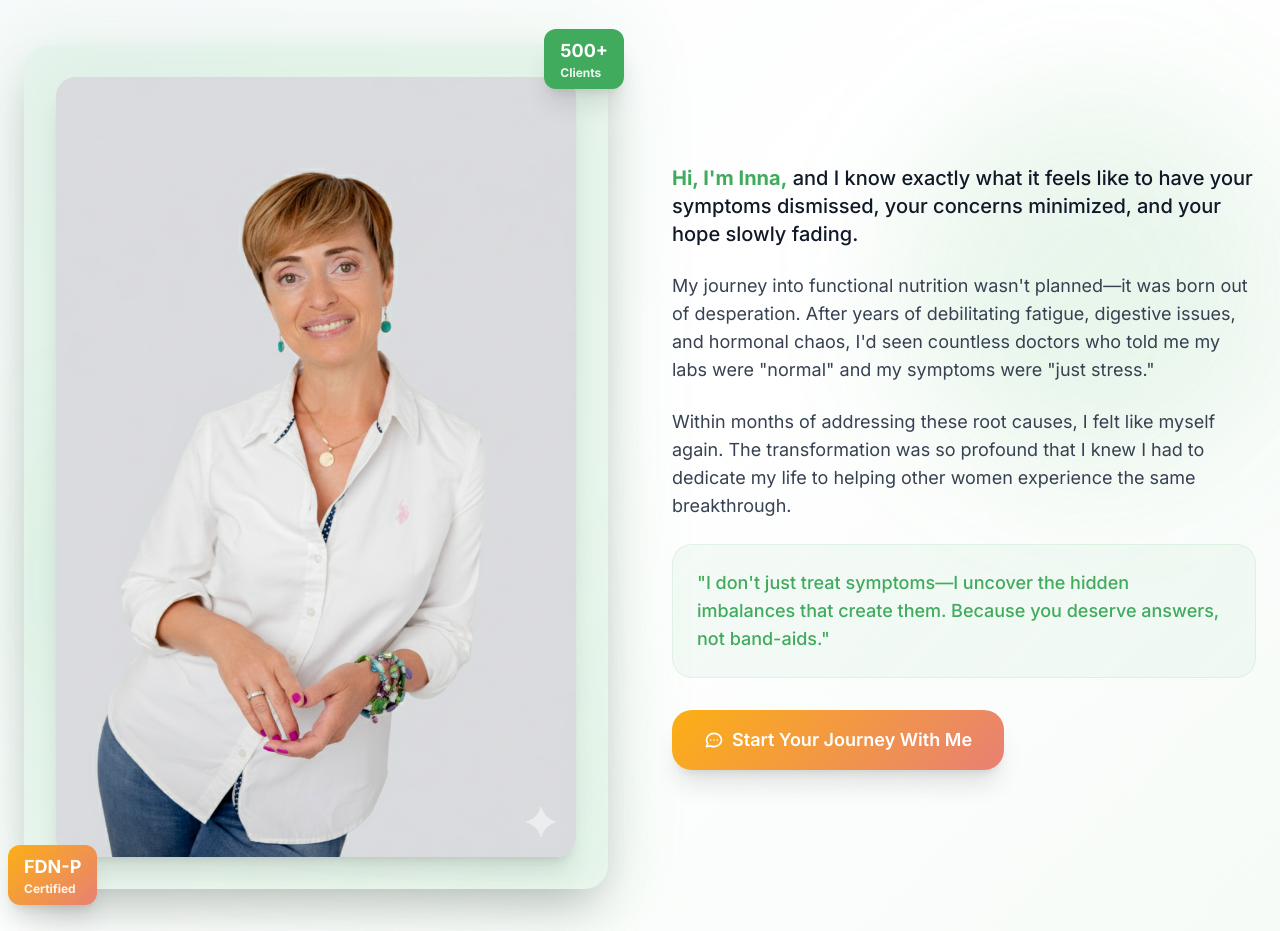
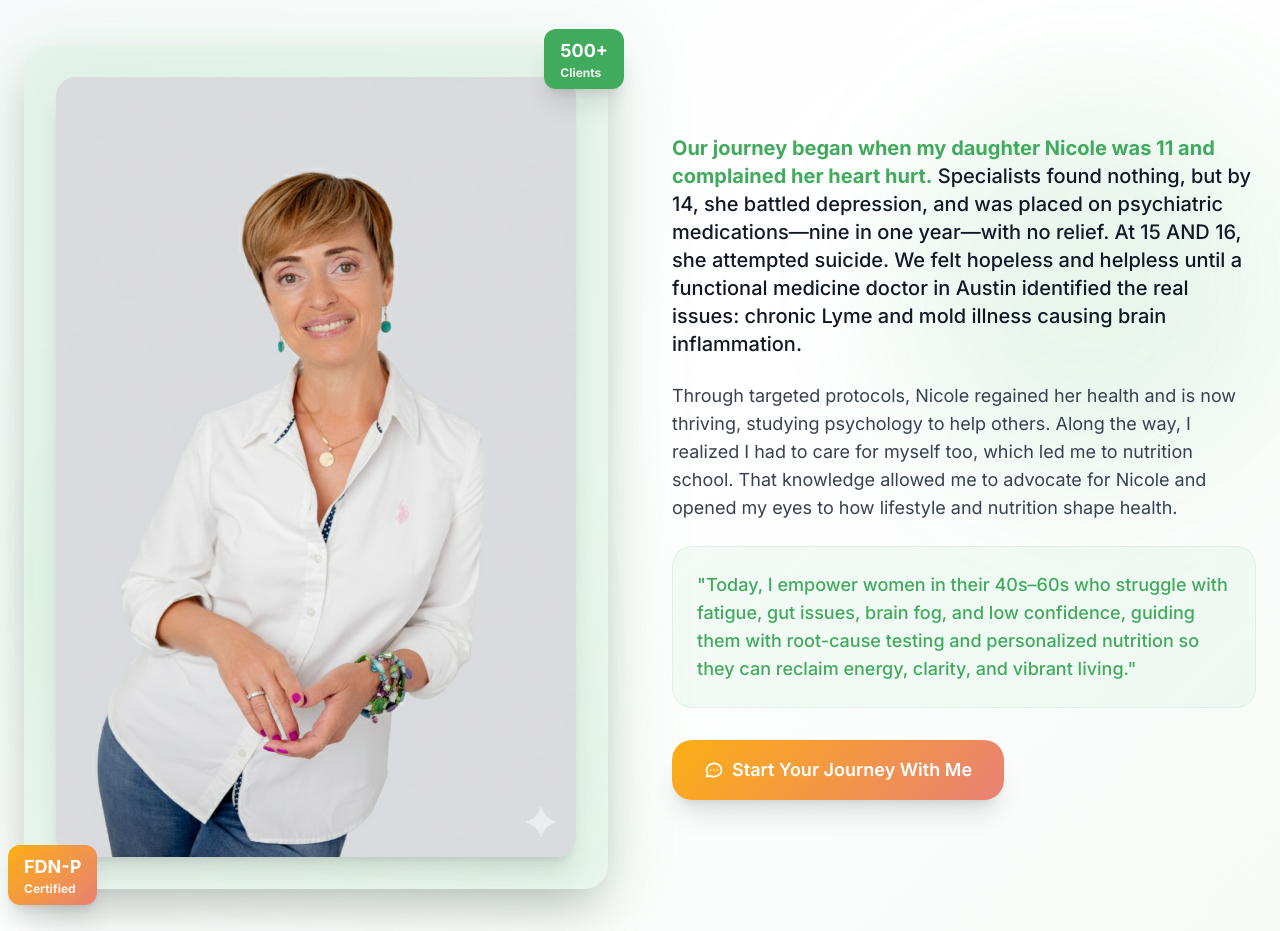
Before and after one commit to EmpoweredWithInna/website, a Next.js app: page / in a window 1280 px wide. Shown: the part 5240-6171 px from the top of the page. Built offline with nearby package versions, Linux system fonts and the light colour scheme.

Commit message:
updated Inna story

```diff
--- a/components/MyStory.tsx
+++ b/components/MyStory.tsx
@@ -56,20 +56,16 @@ export function MyStory() {
           <div className="order-1 lg:order-2">
             <div className="space-y-6 text-gray-700 leading-relaxed">
               <p className="text-xl font-medium text-gray-900">
-                <span className="text-[#41ab5d] font-bold">Hi, I'm Inna,</span> and I know exactly what it feels like to have your symptoms dismissed, your concerns minimized, and your hope slowly fading.
+                <span className="text-[#41ab5d] font-bold">Our journey began when my daughter Nicole was 11 and complained her heart hurt.</span> Specialists found nothing, but by 14, she battled depression, and was placed on psychiatric medications—nine in one year—with no relief. At 15 AND 16, she attempted suicide. We felt hopeless and helpless until a functional medicine doctor in Austin identified the real issues: chronic Lyme and mold illness causing brain inflammation.
               </p>
 
               <p className="text-lg">
-                My journey into functional nutrition wasn't planned—it was born out of desperation. After years of debilitating fatigue, digestive issues, and hormonal chaos, I'd seen countless doctors who told me my labs were "normal" and my symptoms were "just stress."
-              </p>
-
-              <p className="text-lg">
-                Within months of addressing these root causes, I felt like myself again. The transformation was so profound that I knew I had to dedicate my life to helping other women experience the same breakthrough.
+                Through targeted protocols, Nicole regained her health and is now thriving, studying psychology to help others. Along the way, I realized I had to care for myself too, which led me to nutrition school. That knowledge allowed me to advocate for Nicole and opened my eyes to how lifestyle and nutrition shape health.
               </p>
 
               <div className="bg-[#41ab5d]/5 rounded-2xl p-6 border border-[#41ab5d]/10">
                 <p className="text-lg font-medium text-[#41ab5d]">
-                  "I don't just treat symptoms—I uncover the hidden imbalances that create them. Because you deserve answers, not band-aids."
+                  "Today, I empower women in their 40s–60s who struggle with fatigue, gut issues, brain fog, and low confidence, guiding them with root-cause testing and personalized nutrition so they can reclaim energy, clarity, and vibrant living."
                 </p>
               </div>
             </div>
```
